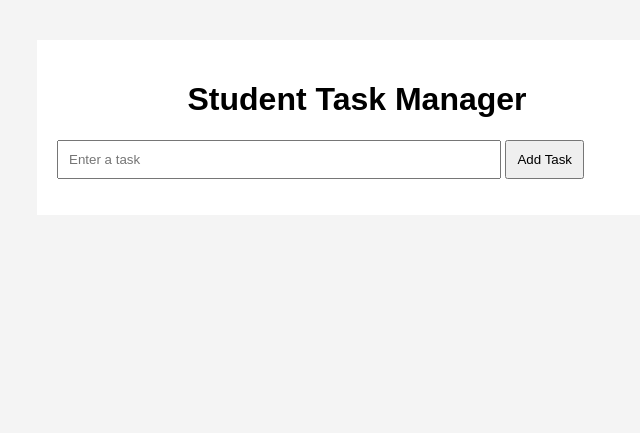
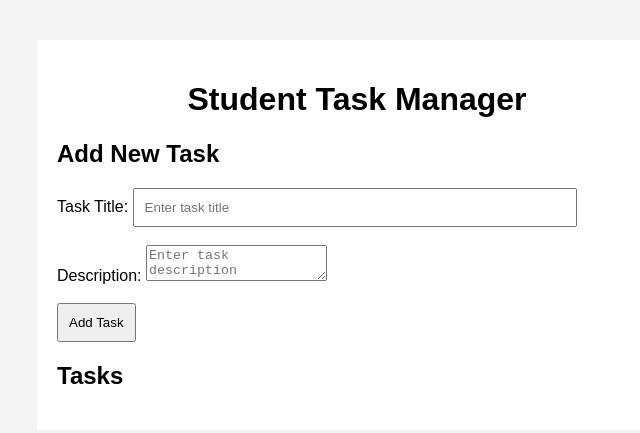
Before and after one commit to MianAliHaider/Student-Task-Manager, a plain HTML site: page index.html in a window 1280 px wide. Shown: the whole page, without its empty margins (283-923 px from the left). Drawn offline with Linux system fonts and the light colour scheme.

Commit message:
Add task input form

```diff
--- a/index.html
+++ b/index.html
@@ -4,21 +4,36 @@
     <meta charset="UTF-8">
     <meta name="viewport" content="width=device-width, initial-scale=1.0">
     <title>Student Task Manager</title>
-
     <link rel="stylesheet" href="style.css">
 </head>
+
 <body>
 
     <div class="container">
+
         <h1>Student Task Manager</h1>
 
-        <input type="text" id="taskInput" placeholder="Enter a task">
+        <h2>Add New Task</h2>
+
+        <label for="taskTitle">Task Title:</label>
+        <input type="text" id="taskTitle" placeholder="Enter task title">
+
+        <br><br>
+
+        <label for="taskDescription">Description:</label>
+        <textarea id="taskDescription" placeholder="Enter task description"></textarea>
+
+        <br><br>
 
         <button onclick="addTask()">Add Task</button>
 
+        <h2>Tasks</h2>
+
         <ul id="taskList"></ul>
+
     </div>
 
     <script src="script.js"></script>
+
 </body>
 </html>
```
